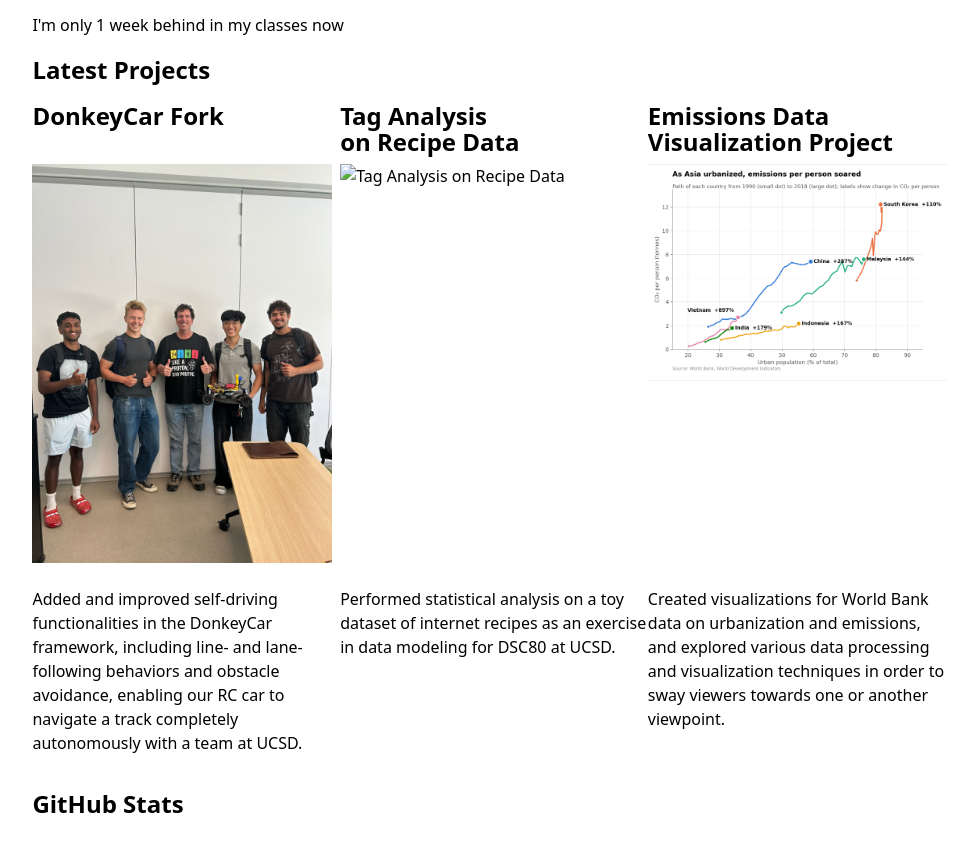
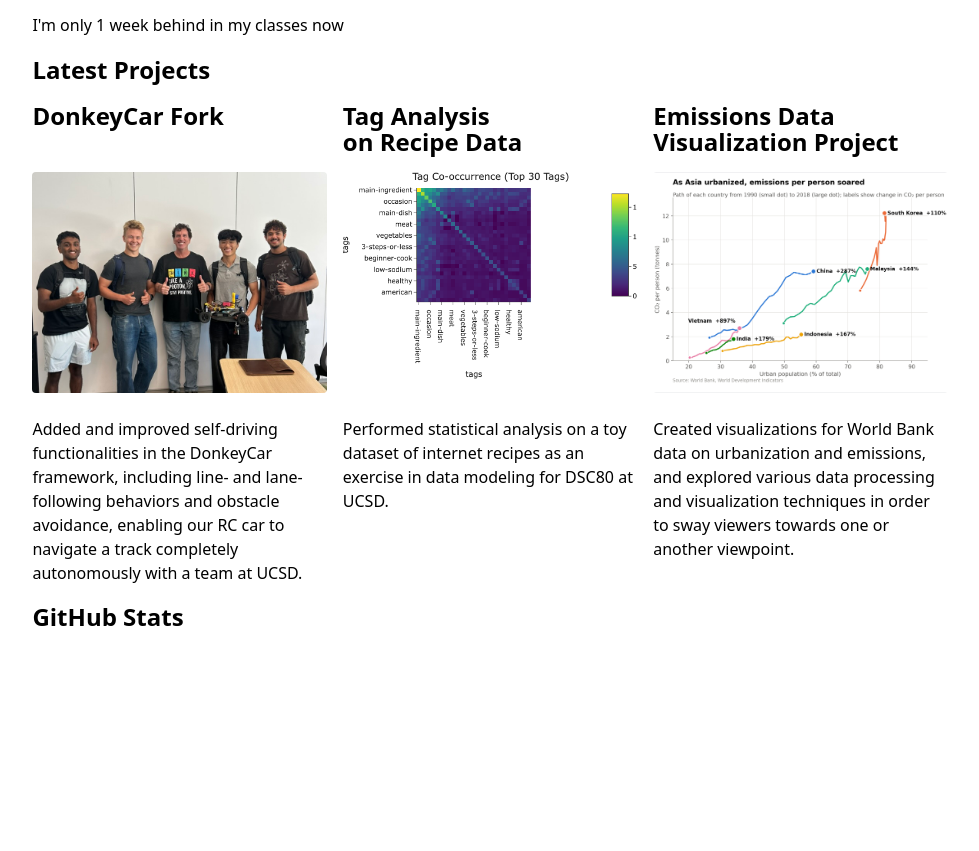
Before and after one commit to silasjude/portfolio, a plain HTML site: page index.html in a window 1280 px wide. Shown: the part 659-1510 px from the top of the page, without its empty margins (150-1129 px from the left). After the commit the page ends 1334 px from the top, so only its background shows below. Drawn offline with Linux system fonts and the light colour scheme; no server answers.

Commit message:
reformatted

```diff
--- a/global.js
+++ b/global.js
@@ -128,10 +128,13 @@
   const projects = Array.isArray(project) ? project : [project];
 
   for (let p of projects) {
+    // Local image paths are relative to the site root, so they work from any page
+    const imageSrc = p.image.startsWith('http') ? p.image : BASE_PATH + p.image;
+
     const article = document.createElement('article');
     article.innerHTML = `
       <${headingLevel}>${p.title}</${headingLevel}>
-      <img src="${p.image}" alt="${p.title}">
+      <img src="${imageSrc}" alt="${p.title}">
       <p>${p.description}</p>
     `;
     containerElement.appendChild(article);
--- a/lib/projects.json
+++ b/lib/projects.json
@@ -2,19 +2,19 @@
     {
         "title": "DonkeyCar Fork",
         "year": "2026",
-        "image": "../images/dsc190.jpeg",
+        "image": "images/dsc190.jpeg",
         "description": "Added and improved self-driving functionalities in the DonkeyCar framework, including line- and lane-following behaviors and obstacle avoidance, enabling our RC car to navigate a track completely autonomously with a team at UCSD."
     },
     {
         "title": "Tag Analysis on Recipe Data",
         "year": "2026",
-        "image": "../images/dsc80.jpeg",
+        "image": "images/dsc80.png",
         "description": "Performed statistical analysis on a toy dataset of internet recipes as an exercise in data modeling for DSC80 at UCSD."
     },
     {
         "title": "Emissions Data Visualization Project",
         "year": "2026",
-        "image": "../images/dsc106lab1.png",
+        "image": "images/dsc106lab1.png",
         "description": "Created visualizations for World Bank data on urbanization and emissions, and explored various data processing and visualization techniques in order to sway viewers towards one or another viewpoint."
     },
     {
--- a/style.css
+++ b/style.css
@@ -34,8 +34,9 @@
   font-size: 400%;
 }
 
-/* Home: size the photo in rem so it stays about as wide as the name heading */
-.home img {
+/* Home: size the photo in rem so it stays about as wide as the name heading.
+   Only the direct child, so project card images aren't affected */
+.home > img {
   display: block;
   width: 20rem;
   max-width: 100%;
@@ -116,8 +117,8 @@
 /* As many 15em-minimum columns as fit, sharing any leftover width */
 .projects {
   display: grid;
-  grid-template-columns: repeat(auto-fill, minmax(15em, 1fr));
-  gap: 0.5em;
+  grid-template-columns: repeat(auto-fill, minmax(min(15em, 100%), 1fr));
+  gap: 1em;
 }
 
 /* Each article spans 3 of the parent's rows and shares them,
@@ -126,10 +127,27 @@
   display: grid;
   grid-template-rows: subgrid;
   grid-row: span 3;
+  /* Let cards shrink to their column instead of being stretched by wide content */
+  min-width: 0;
 }
 
 .projects h2 {
   margin: 0;
+}
+
+/* Every card image fills its column at the same 4:3 shape,
+   cropping the edges rather than stretching the picture */
+.projects img {
+  display: block;
+  width: 100%;
+  height: auto;
+  aspect-ratio: 4 / 3;
+  object-fit: cover;
+  border-radius: 0.25em;
+}
+
+.projects p {
+  margin-block: 0.5em 0;
 }
 
 /* GitHub stats: four equal columns, labels in the first row and
```
Also changed, not shown: images/chili.jpeg (deleted).
